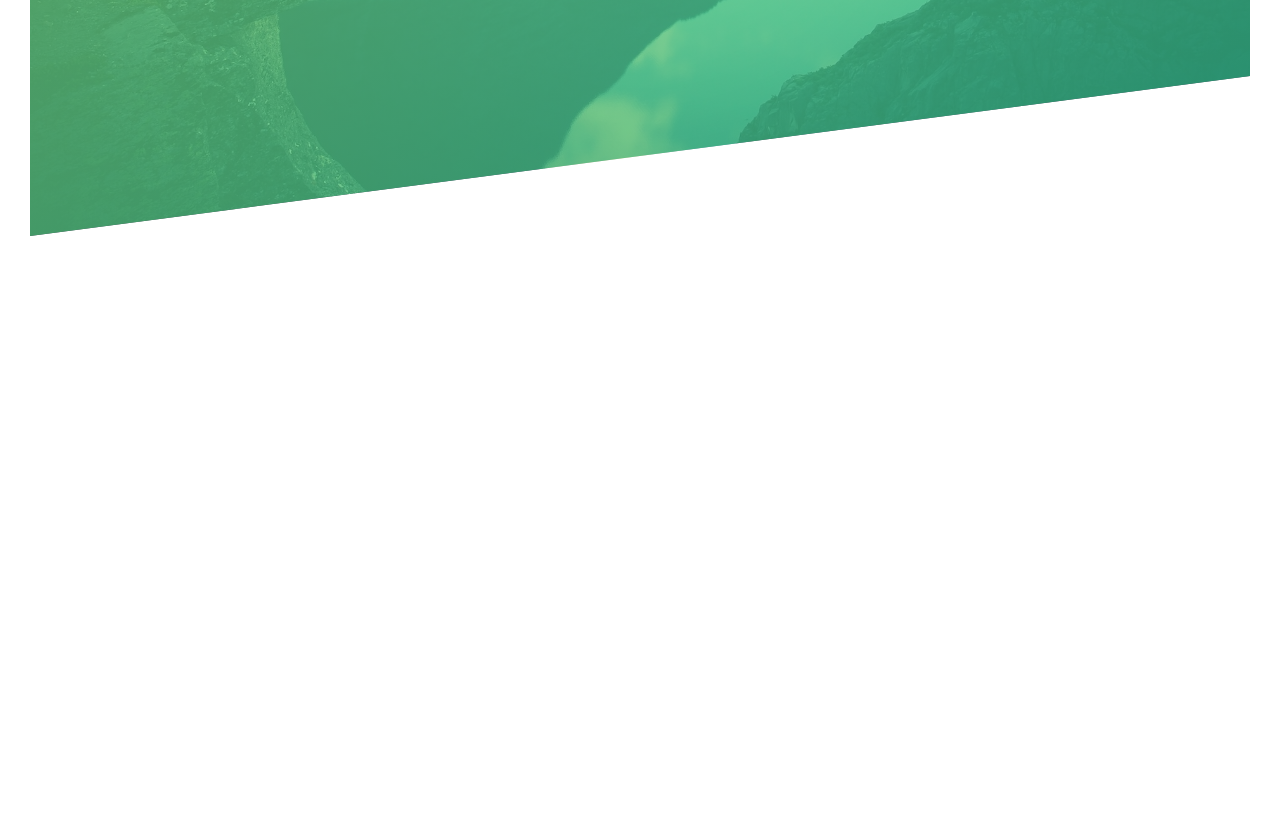
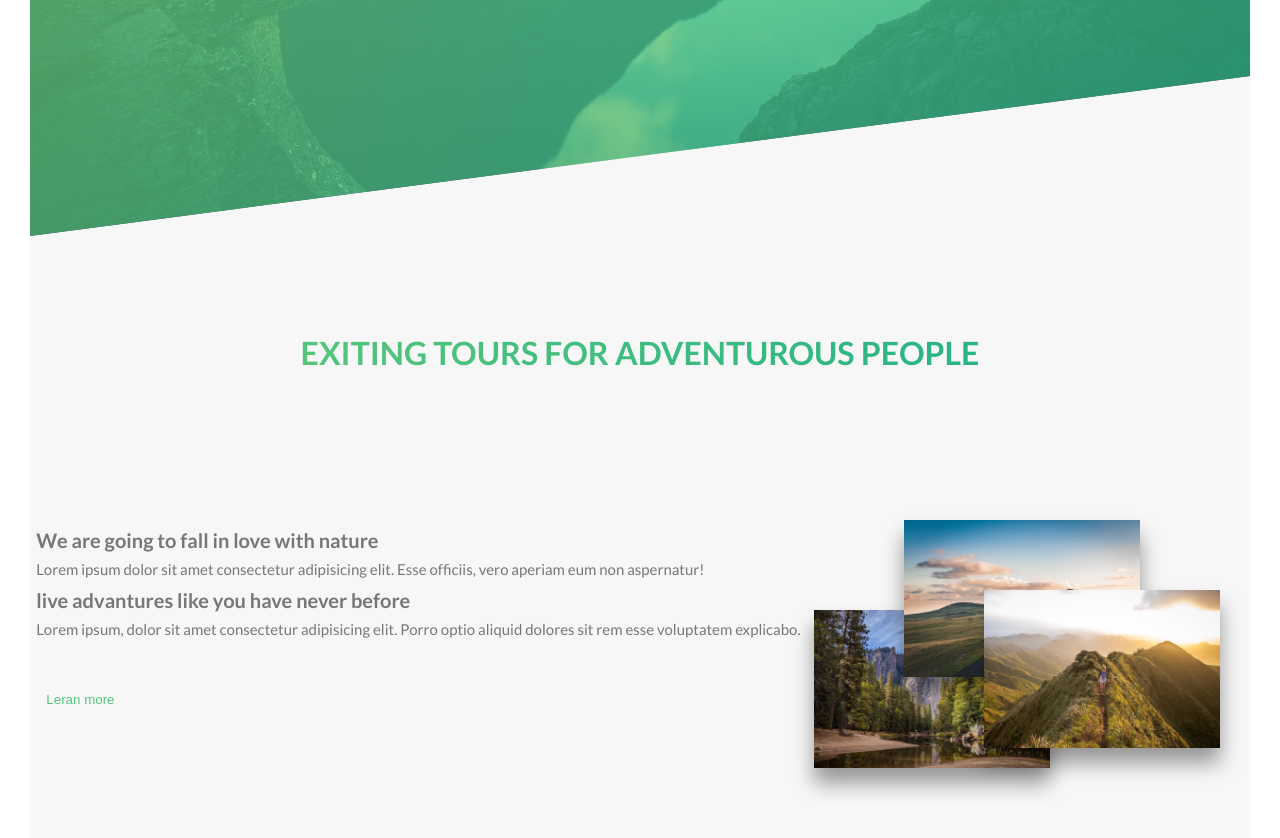
Before and after one commit to yash-jivani/Natours, a website: page index.html in a window 1280 px wide. Shown: the part 554-1392 px from the top of the page. Before the commit the page ends 820 px from the top, so only its background shows below. Drawn offline with Linux system fonts and the light colour scheme.

Commit message:
about section

```diff
--- a/index.html
+++ b/index.html
@@ -7,7 +7,7 @@
 
     <link href="https://fonts.googleapis.com/css?family=Lato:100,300,400,700,900" rel="stylesheet">
 
-    <link rel="stylesheet" href="css/style.css">
+    <link rel="stylesheet" href="./css/main.css">
     <link rel="shortcut icon" type="image/png" href="img/favicon.png">
 
     <title>Natours | Exciting tours for adventurous people</title>
@@ -26,5 +26,29 @@
             <a href="" class="btn btn--white">Discover more</a>
         </div>
     </div>
+
+    <main>
+        <section class="section-about">
+            <div class="section-heading u-text-center">
+                <h1 class="heading-secondary">exiting tours for adventurous people</h1>
+            </div>
+            <div class="section-content">
+                <div class="section-content__data">
+                    <h3 class="u-heading-3">We are going to fall in love with nature</h3>
+                    <p class="u-paragraph-2">Lorem ipsum dolor sit amet consectetur adipisicing elit. Esse officiis, vero aperiam eum non aspernatur!
+                    </p>
+                    <h3 class="u-heading-3">live advantures like you have never before</h3>
+                    <p class="u-paragraph-2">Lorem ipsum, dolor sit amet consectetur adipisicing elit. Porro optio aliquid dolores sit rem esse voluptatem explicabo.</p>
+                    <button class="about-btn">Leran more</button>
+                </div>
+                <div class="section-content__img">
+                    <img src="/img/nat-1-large.jpg" class="pic-1" alt="">
+                    <img src="/img/nat-2-large.jpg" class="pic-2" alt="">
+                    <img src="/img/nat-3-large.jpg" class="pic-3" alt="">
+                </div>
+            </div>
+        </section>
+    </main>
+
 </body>
 </html>
--- a/sass/abstracts/_variables.scss
+++ b/sass/abstracts/_variables.scss
@@ -1,3 +1,4 @@
+$color-light-gray-1 :#f7f7f7;
 $color-primary: #55c57a;
 $color-primary-light: #7ed56f;
 $color-primary-dark: #28b485;
--- a/sass/base/_typography.scss
+++ b/sass/base/_typography.scss
@@ -20,3 +20,93 @@
     animation: moveRight 1s ease-in-out;
   }
 }
+
+.section-about {
+  margin-top: -20vh;
+  padding: 25rem 0;
+  background-color: $color-light-gray-1;
+
+  .heading-secondary {
+    font-size: 3.2rem;
+    text-transform: uppercase;
+    display: inline-block;
+    // text gradient css
+    background-image: linear-gradient(
+      to right,
+      $color-primary,
+      $color-primary-dark
+    );
+    -webkit-background-clip: text;
+    color: transparent;
+    transition: all 0.2s;
+
+    &:hover {
+      transform: scale(1.05);
+    }
+  }
+
+  .section-content {
+    margin-top: 14rem;
+    display: flex;
+    justify-content: center;
+    align-items: center;
+
+
+    &__data {
+      padding-right: 1.3rem;
+      h3 {
+        font-weight: 600;
+      }
+      .about-btn {
+        color: $color-primary;
+      }
+      .about-btn {
+        margin-top: 4rem;
+        // border-bottom: solid $color-primary ;
+        border:  none;
+        padding: 1rem;
+
+        background-color: transparent;
+      }
+    }
+
+    &__img{
+      position: relative;
+      width: 43rem;
+      display: flex;
+      height: 200px;
+      img{
+        width: 55%;
+        position: absolute;
+        left: 0;
+        top: 0;
+        box-shadow: 0 1.5rem 2rem rgba($color: #000000, $alpha: 0.4);
+      }
+      .pic-1{
+        top: 9rem;
+        transition: all 0.2s;
+        &:hover{
+          z-index: 1;
+          transform: scale(1.1);
+        }
+      }
+      .pic-2{
+        transition: all 0.2s;
+        left: 9rem;
+        &:hover{
+          z-index: 1;
+          transform: scale(1.1);
+        }
+      }
+      .pic-3{
+        transition: all 0.2s;
+        left: 17rem;
+        top: 7rem;
+        &:hover{
+          z-index: 1;
+          transform: scale(1.1);
+        }
+      }
+    }
+  }
+}
--- a/sass/base/_utilities.scss
+++ b/sass/base/_utilities.scss
@@ -0,0 +1,11 @@
+.u-text-center{
+    text-align: center;
+}
+
+.u-heading-3{
+    font-size: 2rem;
+}
+
+.u-paragraph-2{
+    font-size: 1.5rem;
+}
```
Also changed, not shown: css/main.css, 1 other file. Lines whose indentation alone changed are shown as unchanged.
